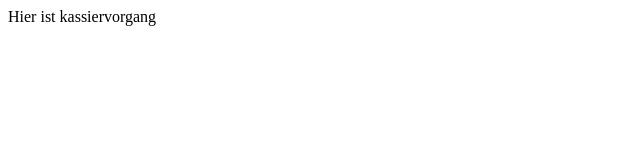
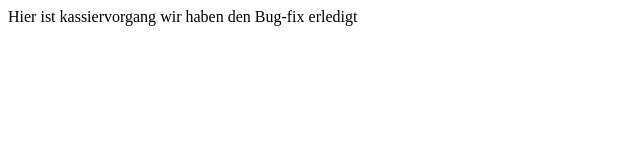
Before and after one commit to d3str0iix/MyFirstRepo, a plain HTML site: page kasse.html in a window 1280 px wide. Shown: the whole page, without its empty margins (0-640 px from the left). Drawn offline with Linux system fonts and the light colour scheme.

Commit message:
bug-fix-kasse erledigt

```diff
--- a/kasse.html
+++ b/kasse.html
@@ -7,6 +7,6 @@ Hier ist kassiervorgang
     <title>Document</title>
 </head>
 <body>
-
+wir haben den Bug-fix erledigt
 </body>
 </html>
```
